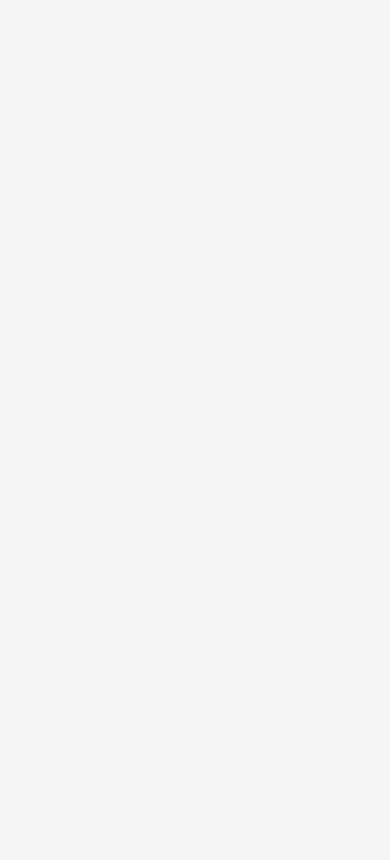
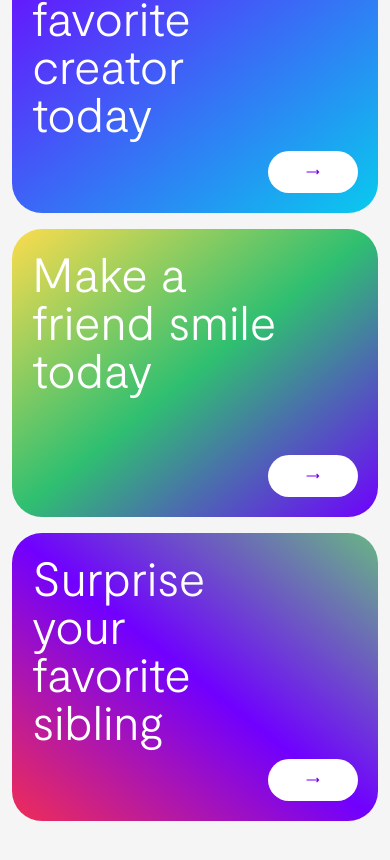
Before and after one commit to usescrim/scrim-front-end, a Next.js app: page /dashboard/home in a window 390 px wide. Shown: the part 892-1752 px from the top of the page. Before the commit the page ends 844 px from the top, so only its background shows below. Built offline with nearby package versions, Linux system fonts and the light colour scheme.

Commit message:
feat: implements anti-aliasing

```diff
--- a/pages/dashboard/home/index.tsx
+++ b/pages/dashboard/home/index.tsx
@@ -4,6 +4,7 @@ import DashboardLayout from "../../../src/components/DashboardLayout";
 import Button from "../../../src/components/reusables/Button";
 
 import { CgArrowLongRight } from "react-icons/cg";
+import QuickActions from "../../../src/components/Dashboard/QuickActions";
 
 const Dashboard: NextPage = () => {
   return (
@@ -39,14 +40,14 @@ const Dashboard: NextPage = () => {
           </div>
         </div>
         <div className="flex flex-col items-center justify-between h-64 w-full md:w-1/2 rounded-[3rem] py-5 md:p-5">
-          <div className="bg-white flex flex-row items-center justify-between h-2/5 w-full p-5 rounded-3xl">
+          <div className="bg-white flex flex-row items-center justify-between h-2/5 w-full p-5 rounded-[20px]">
             <h1 className="text-secondary font-semibold">Deposit</h1>
             <Button
               icon={<CgArrowLongRight />}
               className="w-24 rounded-[30px]"
             />
           </div>
-          <div className="bg-white flex flex-row items-center justify-between h-2/5 w-full p-5 rounded-3xl">
+          <div className="bg-white flex flex-row items-center justify-between h-2/5 w-full p-5 rounded-[20px]">
             <h1 className="text-secondary font-semibold">Send Money</h1>
             <Button
               icon={<CgArrowLongRight />}
@@ -55,6 +56,8 @@ const Dashboard: NextPage = () => {
           </div>
         </div>
       </div>
+      <h1 className="text-gray-dark text-xl">Quick Actions</h1>
+      <QuickActions />
     </DashboardLayout>
   );
 };
--- a/src/components/Dashboard/QuickActions/QuickActions.tsx
+++ b/src/components/Dashboard/QuickActions/QuickActions.tsx
@@ -1,7 +1,42 @@
 import React from "react";
+import Button from "../../reusables/Button";
+import { CgArrowLongRight } from "react-icons/cg";
 
 const QuickActions = () => {
-  return <section className="w-full"></section>;
+  return (
+    <section className="grid gap-4 grid-cols-1 md:grid-cols-3 grid-rows-2 my-5">
+      <div className="bg-gradient-to-tl from-[#09CAEE] to-primary flex flex-col justify-between h-72 w-full rounded-[30px] overflow-hidden p-5">
+        <h1 className="text-white font-light text-5xl w-4/5">
+          Tip your favorite creator today
+        </h1>
+        <Button
+          variant="contained-primary"
+          className="bg-white text-primary w-[90px] rounded-[30px] self-end"
+          icon={<CgArrowLongRight />}
+        />
+      </div>
+      <div className="bg-gradient-to-tl from-primary via-[#2FBF71] to-[#FCDC4D] flex flex-col justify-between h-72 w-full rounded-[30px] overflow-hidden p-5">
+        <h1 className="text-white font-light text-5xl w-4/5">
+          Make a friend smile today
+        </h1>
+        <Button
+          variant="contained-primary"
+          className="bg-white text-primary w-[90px] rounded-[30px] self-end"
+          icon={<CgArrowLongRight />}
+        />
+      </div>
+      <div className="bg-gradient-to-tr from-[#EF2D56] via-primary to-[#68B684] flex flex-col justify-between h-72 w-full rounded-[30px] overflow-hidden p-5">
+        <h1 className="text-white font-light text-5xl w-4/5">
+          Surprise your favorite sibling
+        </h1>
+        <Button
+          variant="contained-primary"
+          className="bg-white text-primary w-[90px] rounded-[30px] self-end"
+          icon={<CgArrowLongRight />}
+        />
+      </div>
+    </section>
+  );
 };
 
 export default QuickActions;
--- a/src/components/DashboardLayout/DashboardLayout.tsx
+++ b/src/components/DashboardLayout/DashboardLayout.tsx
@@ -7,9 +7,9 @@ type LayoutTypes = {
 
 const DashboardLayout = ({ children }: LayoutTypes) => {
   return (
-    <main className="flex flex-col-reverse md:flex-row w-screen">
+    <main className="flex flex-col-reverse md:flex-row md:h-[90vh] w-screen md:overflow-hidden">
       <Sidebar />
-      <section className="p-3 md:p-8 w-full md:w-[82vw] mb-10 md:mb-0">
+      <section className="p-3 md:p-8 w-full md:w-[82vw] mb-10 md:mb-0 overflow-y-auto">
         {children}
       </section>
     </main>
--- a/src/components/reusables/Button/Button.tsx
+++ b/src/components/reusables/Button/Button.tsx
@@ -54,7 +54,7 @@ const Button = ({
       animate={animated ? { scale: 1 } : {}}
       whileHover={animated ? { scale: 1.1 } : {}}
       onClick={onClick}
-      className={`flex items-center justify-center space-x-1 p-3 font-semibold text-sm  ${variant} ${className} rounded-2xl`}
+      className={`flex items-center justify-center space-x-1 p-3 font-semibold text-sm  ${variant} ${className} rounded-[30px]`}
     >
       {icon && (
         <span className={`${loading ? "animate-spin" : ""}`}>{icon}</span>
--- a/styles/globals.css
+++ b/styles/globals.css
@@ -18,6 +18,8 @@ a {
 
 * {
   box-sizing: border-box;
+  -webkit-font-smoothing: antialiased;
+  -moz-osx-font-smoothing: grayscale;
 }
 
 @layer components {
```
